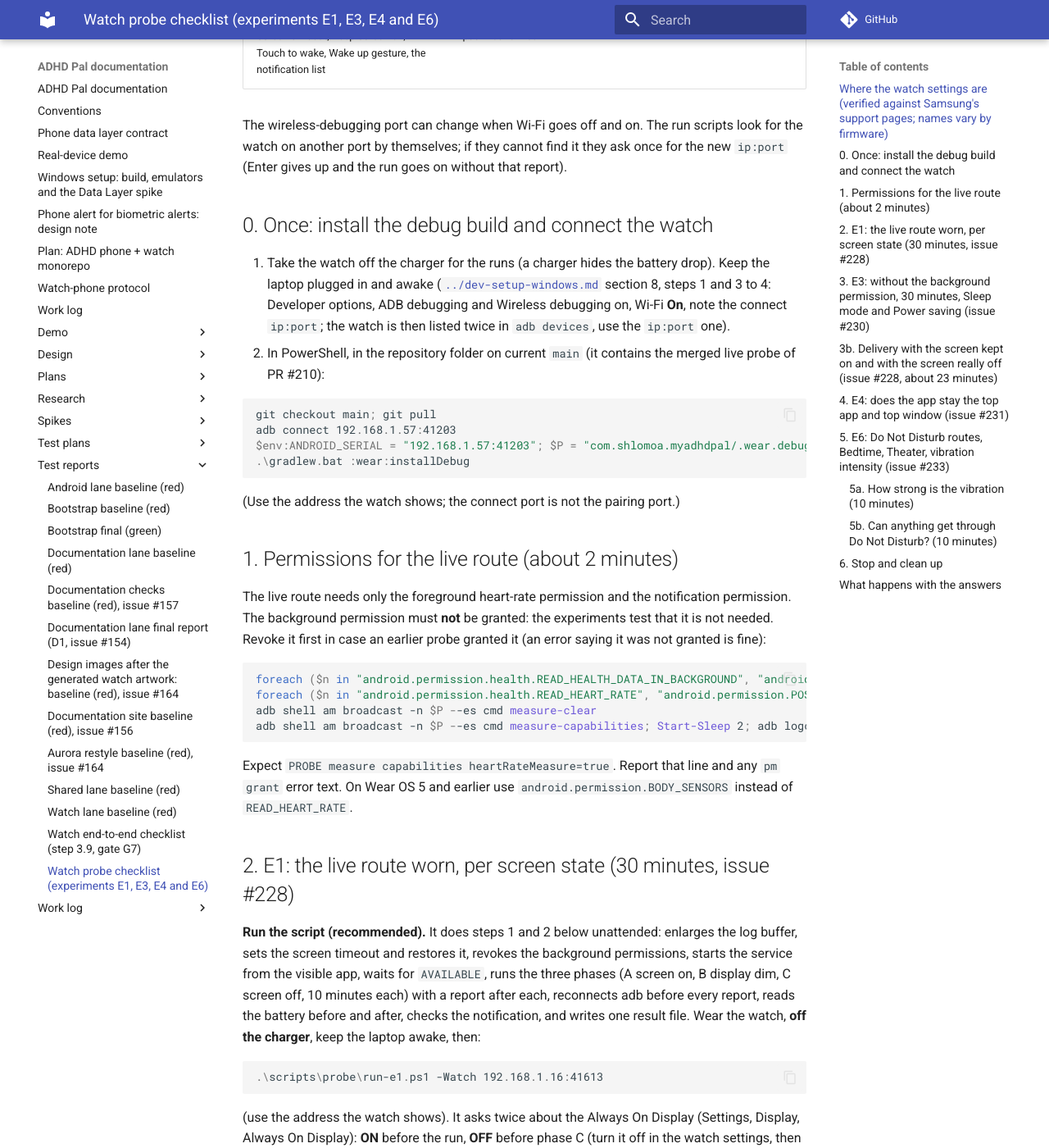
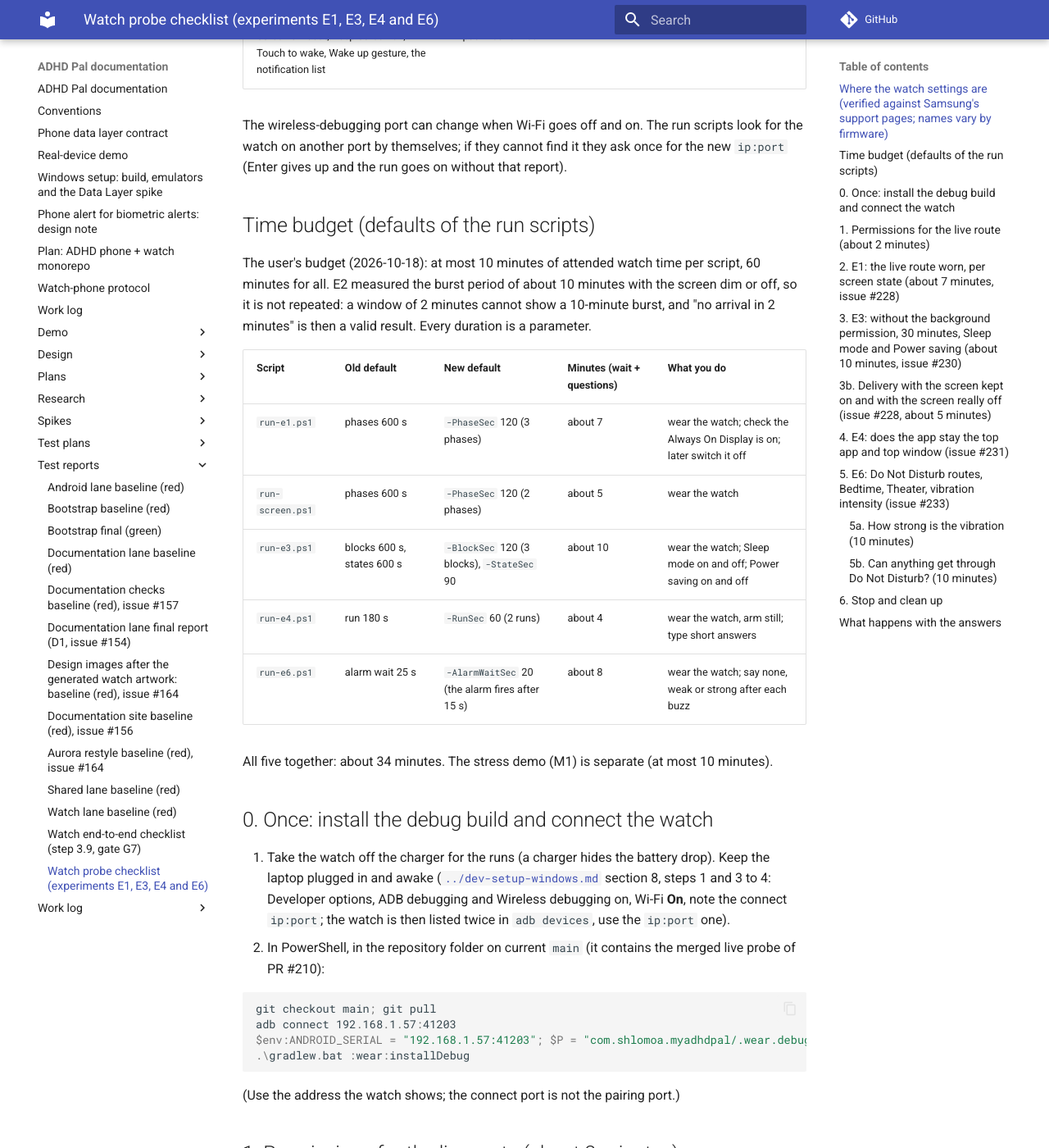
Before and after one commit to shlomoa/my-adhd-pal, an MkDocs documentation site: the page built from docs/test-reports/watch-probe-checklist.md, in a window 1280 px wide and 1400 px high, scrolled down 1117 px. Shown: the whole window at 82% size. Built offline with MkDocs 1.6.1 and Material for MkDocs 9.7.7, drawn with Linux system fonts in a browser that asks for light colours; comment, search, counter and statistics services are not loaded; some of the changed text lies outside the part shown.

Commit message:
Shorter default durations for the probe runs; time budget in the checklist
Co-Authored-By: Claude Sonnet 5.5 <noreply@anthropic.com>
Claude-Session: https://claude.ai/code/session_01WEDbyAJ64XqdSoQasUsg7b

````diff
--- a/docs/test-reports/watch-probe-checklist.md
+++ b/docs/test-reports/watch-probe-checklist.md
@@ -27,6 +27,20 @@ the top of the watch face. Anything the scripts ask you to do on the watch that
 | Screen timeout, Keep screen on, Touch to wake, Wake up gesture, the notification list | path not verified |
 
 The wireless-debugging port can change when Wi-Fi goes off and on. The run scripts look for the watch on another port by themselves; if they cannot find it they ask once for the new `ip:port` (Enter gives up and the run goes on without that report).
+
+## Time budget (defaults of the run scripts)
+
+The user's budget (2026-10-18): at most 10 minutes of attended watch time per script, 60 minutes for all. E2 measured the burst period of about 10 minutes with the screen dim or off, so it is not repeated: a window of 2 minutes cannot show a 10-minute burst, and "no arrival in 2 minutes" is then a valid result. Every duration is a parameter.
+
+| Script | Old default | New default | Minutes (wait + questions) | What you do |
+|---|---|---|---|---|
+| `run-e1.ps1` | phases 600 s | `-PhaseSec` 120 (3 phases) | about 7 | wear the watch; check the Always On Display is on; later switch it off |
+| `run-screen.ps1` | phases 600 s | `-PhaseSec` 120 (2 phases) | about 5 | wear the watch |
+| `run-e3.ps1` | blocks 600 s, states 600 s | `-BlockSec` 120 (3 blocks), `-StateSec` 90 | about 10 | wear the watch; Sleep mode on and off; Power saving on and off |
+| `run-e4.ps1` | run 180 s | `-RunSec` 60 (2 runs) | about 4 | wear the watch, arm still; type short answers |
+| `run-e6.ps1` | alarm wait 25 s | `-AlarmWaitSec` 20 (the alarm fires after 15 s) | about 8 | wear the watch; say none, weak or strong after each buzz |
+
+All five together: about 34 minutes. The stress demo (M1) is separate (at most 10 minutes).
 
 ## 0. Once: install the debug build and connect the watch
 
@@ -61,11 +75,11 @@ adb shell am broadcast -n $P --es cmd measure-capabilities; Start-Sleep 2; adb l
 Expect `PROBE measure capabilities heartRateMeasure=true`. Report that line and any `pm grant` error text. On Wear OS 5 and
 earlier use `android.permission.BODY_SENSORS` instead of `READ_HEART_RATE`.
 
-## 2. E1: the live route worn, per screen state (30 minutes, issue #228)
+## 2. E1: the live route worn, per screen state (about 7 minutes, issue #228)
 
 **Run the script (recommended).** It does steps 1 and 2 below unattended: enlarges the log buffer, sets the screen timeout
 and restores it, revokes the background permissions, starts the service from the visible app, waits for `AVAILABLE`,
-runs the three phases (A screen on, B display dim, C screen off, 10 minutes each) with a report after each, reconnects
+runs the three phases (A screen on, B display dim, C screen off, 2 minutes each, `-PhaseSec`) with a report after each, reconnects
 adb before every report, reads the battery before and after, checks the notification, and writes one result file. Wear the
 watch, **off the charger**, keep the laptop awake, then:
 
@@ -94,7 +108,7 @@ Expect `PROBE measure start registered`. If it says `permission missing`, run st
 notification appears on the watch: swipe to the notification list now and say whether you see it (it should stay there for
 the whole run). Do not use the watch or start any other app during the run, and do not touch the screen in phases A and C.
 
-| Phase | 10 minutes | What you do |
+| Phase | 2 minutes | What you do |
 |---|---|---|
 | A | Screen on, untouched | Do not touch the watch; the screen stays on as long as it does. If it dims or goes off, note the minute |
 | B | Dim / always-on display | Leave the arm still so the screen goes to the always-on display (dim). If it will not, note what it did |
@@ -120,7 +134,7 @@ percentage on the watch (**after**), leave the service running for step 3 or sto
 Report: every `PROBE measure` line after phase C, the report after A and after B, the battery before and after, whether the
 notification stayed visible, the minute the screen dimmed or went off in phase A, and anything else you did on the watch.
 
-## 3. E3: without the background permission, 30 minutes, Sleep mode and Power saving (issue #230)
+## 3. E3: without the background permission, 30 minutes, Sleep mode and Power saving (about 10 minutes, issue #230)
 
 **Run the script (recommended).** Wear the watch, **off the charger**, keep the laptop awake, then:
 
@@ -129,8 +143,8 @@ notification stayed visible, the minute the screen dimmed or went off in phase A
 ```
 
 It revokes the background permissions, starts the service from the visible app, logs the permission state, takes reports
-for 30 minutes worn (use the watch normally; the script does not touch the screen), then takes a report, asks you to turn **Sleep mode ON**
-(10 minutes, a report in the mode, or after it if the watch cannot be reached) and **OFF**, then takes a report and asks you to turn
+for three blocks of 2 minutes worn (`-BlockSec`; use the watch normally; the script does not touch the screen), then takes a report, asks you to turn **Sleep mode ON**
+(90 seconds, `-StateSec`, a report in the mode, or after it if the watch cannot be reached) and **OFF**, then takes a report and asks you to turn
 **Power saving ON**. Power saving turns Wi-Fi off, so no report is possible during it: turn it OFF, wait for Wi-Fi, and the script
 reconnects for up to 2 minutes and takes a report. The file says when no report was possible; that is not an error. At the end the script publishes the result
 file as the branch `e3-results/<time>` (it prints `PUSHED e3-results/<time>`; `-SkipPush` keeps it local): tell the coordinator
@@ -151,9 +165,9 @@ Step 1 already left the background permission off, so step 2 is the first half o
 
 Stop with `measure-stop` at the end. State whether any permission prompt appeared on the watch during these runs.
 
-## 3b. Delivery with the screen kept on and with the screen really off (issue #228, about 23 minutes)
+## 3b. Delivery with the screen kept on and with the screen really off (issue #228, about 5 minutes)
 
-The two E1 runs could not control the screen state. This script does: 10 minutes with the screen kept on (the debug front screen), 10 minutes with the screen off. Wear the watch, **off the charger**, do not touch it, then:
+The two E1 runs could not control the screen state. This script does: 2 minutes (`-PhaseSec`) with the screen kept on (the debug front screen), 2 minutes with the screen off. Wear the watch, **off the charger**, do not touch it, then:
 
 ```powershell
 .\scripts\probe\run-screen.ps1 -Watch 192.168.1.16:41613
````
Also changed, not shown: docs/test-plans/watch.md (+1 -1 lines), 6 other files.
